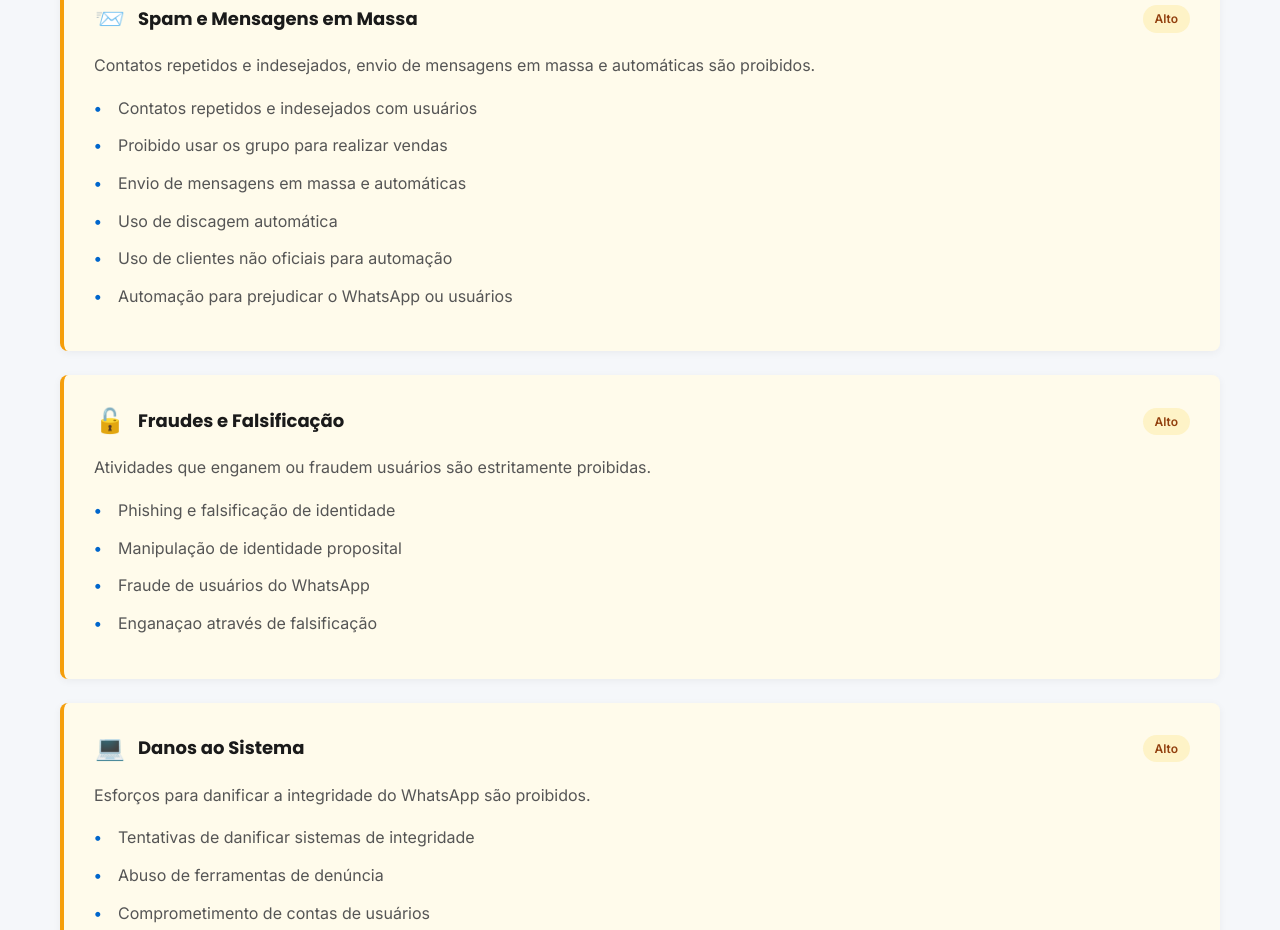
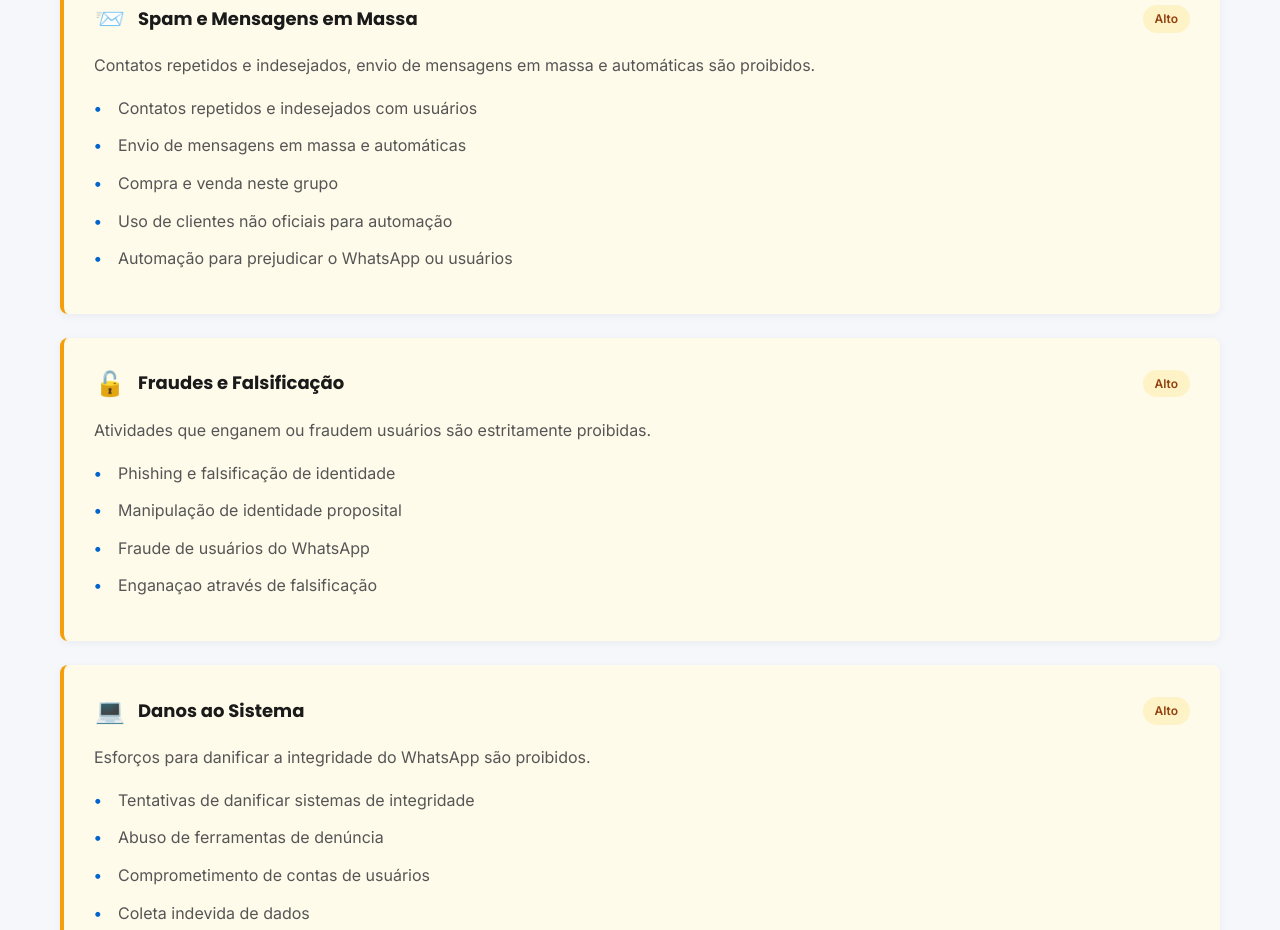
Before and after one commit to Door2311/Trabalhos, a plain HTML site: page index.html in a window 1280 px wide. Shown: the part 4009-4939 px from the top of the page. Drawn offline with Linux system fonts and the light colour scheme.

Commit message:
Add files via upload

```diff
--- a/index.html
+++ b/index.html
@@ -627,9 +627,8 @@
                 <p class="card-description">Contatos repetidos e indesejados, envio de mensagens em massa e automáticas são proibidos.</p>
                 <ul class="card-list">
                     <li>Contatos repetidos e indesejados com usuários</li>
-                    <li>Proibido usar os grupo para realizar vendas</li>
                     <li>Envio de mensagens em massa e automáticas</li>
-                    <li>Uso de discagem automática</li>
+                    <li>Compra e venda neste grupo</li>
                     <li>Uso de clientes não oficiais para automação</li>
                     <li>Automação para prejudicar o WhatsApp ou usuários</li>
                 </ul>
```
